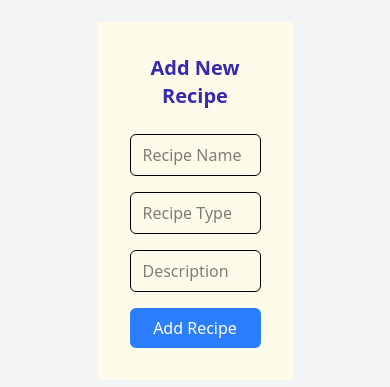
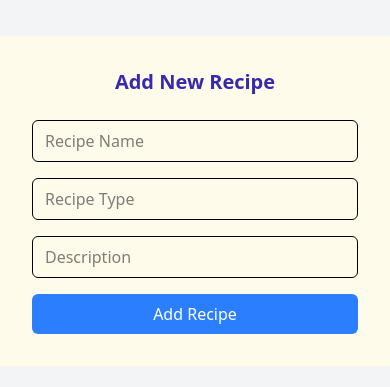
Before and after one commit to ArjunRajput02/recipe-management, a website: page add-recipe.html in a window 390 px wide. Shown: the part 221-608 px from the top of the page. Drawn offline with Linux system fonts and the light colour scheme.

Commit message:
fix: resolve mobile width issue in mobile screen

```diff
--- a/add-recipe.html
+++ b/add-recipe.html
@@ -9,7 +9,7 @@
   <!--Body Structure-->
   <body>
     <div class="min-h-screen flex items-center justify-center bg-gray-100">
-      <div class="w-1/2 p-8 sm:p-10 bg-amber-50">
+      <div class="w-full m-2 sm:w-1/2 p-8 sm:p-10 bg-amber-50">
         <h2 class="text-xl font-semibold text-center text-indigo-800 mb-6">
           Add New Recipe
         </h2>
```
Also changed, not shown: update-recipe.html (+1 -1 lines).
